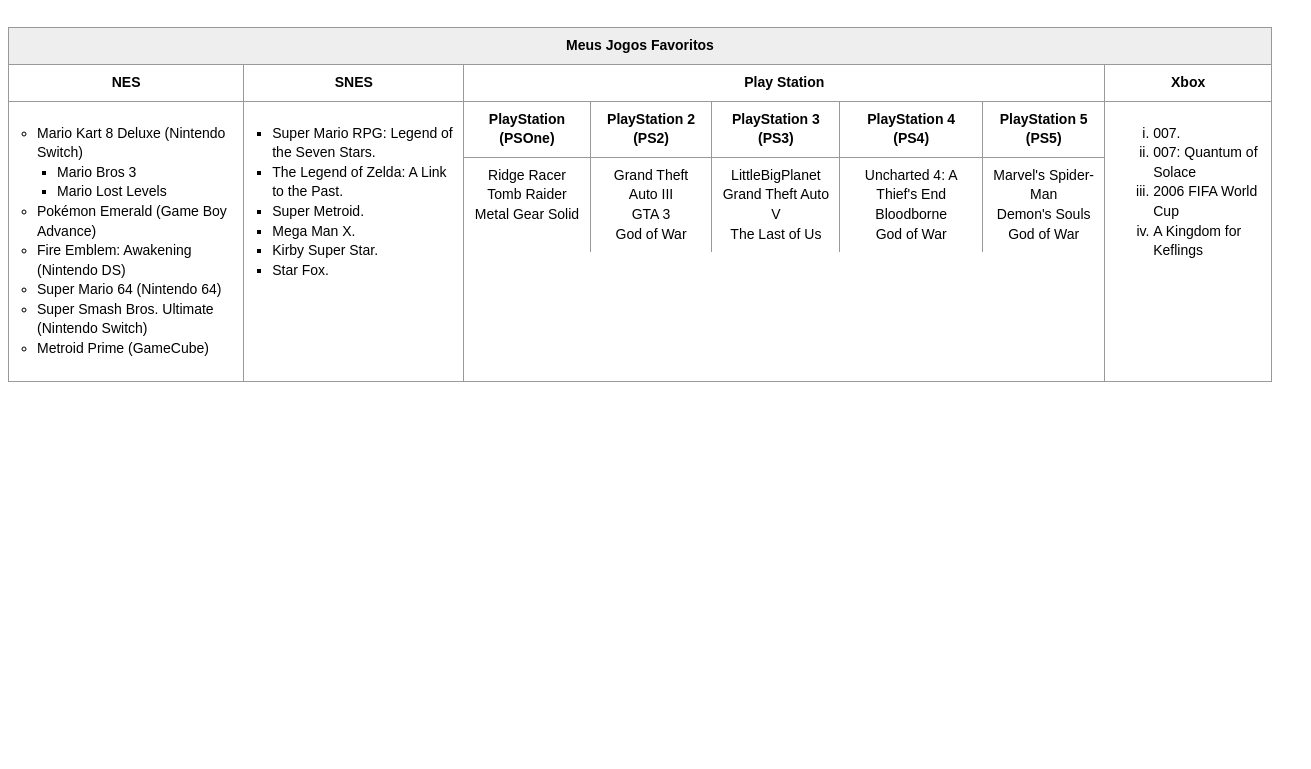
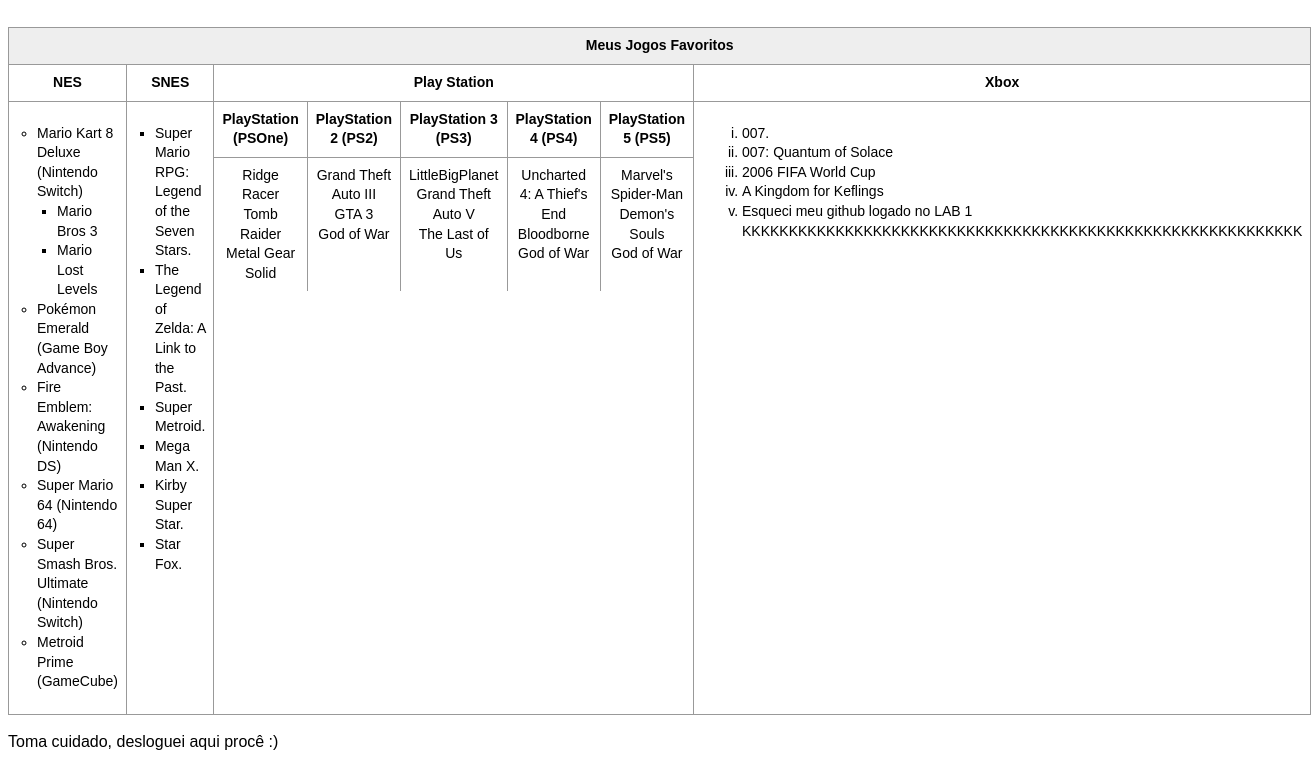
Before and after one commit to Larissaestud/ADS-CSW-26, a plain HTML site: page aula 07/index.html in a window 1280 px wide. Shown: the part 591-1360 px from the top of the page, 1311 px wide, since content can reach past the window. Before the commit the page ends 981 px from the top, so only its background shows below. Drawn offline with Linux system fonts and the light colour scheme.

Commit message:
Update index.html

```diff
--- a/aula 07/index.html
+++ b/aula 07/index.html
@@ -139,6 +139,7 @@
                     <li>007: Quantum of Solace</li>
                     <li>2006 FIFA World Cup</li>
                     <li>A Kingdom for Keflings</li>
+                    <li>Esqueci meu github logado no LAB 1 KKKKKKKKKKKKKKKKKKKKKKKKKKKKKKKKKKKKKKKKKKKKKKKKKKKKKKKKKKKK</li>
                 </ol>
             </td>
         </tr>
@@ -146,3 +147,5 @@
 
 </body>
 </html>
+
+<p>Toma cuidado, desloguei aqui procê :)</p>
```
